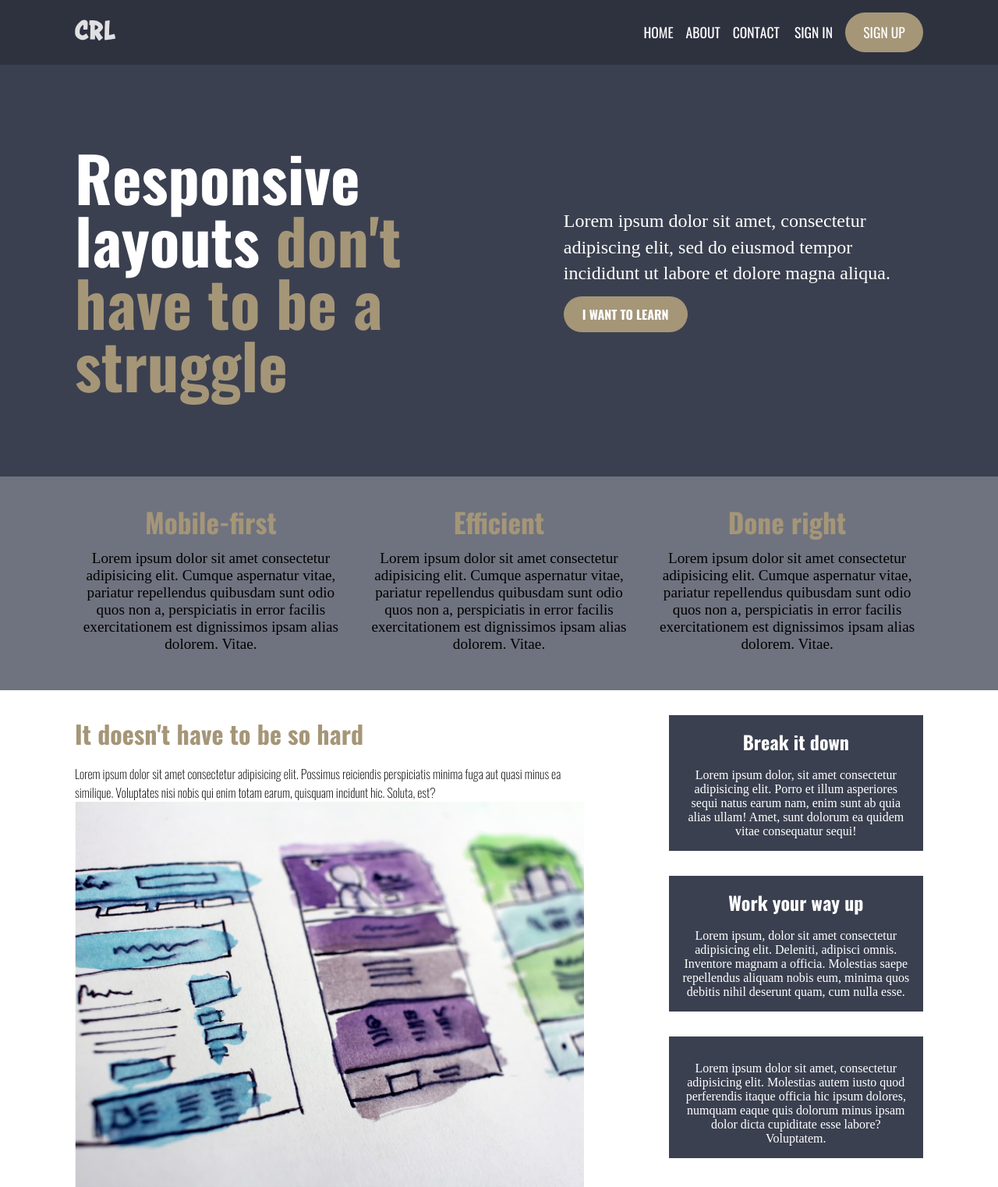
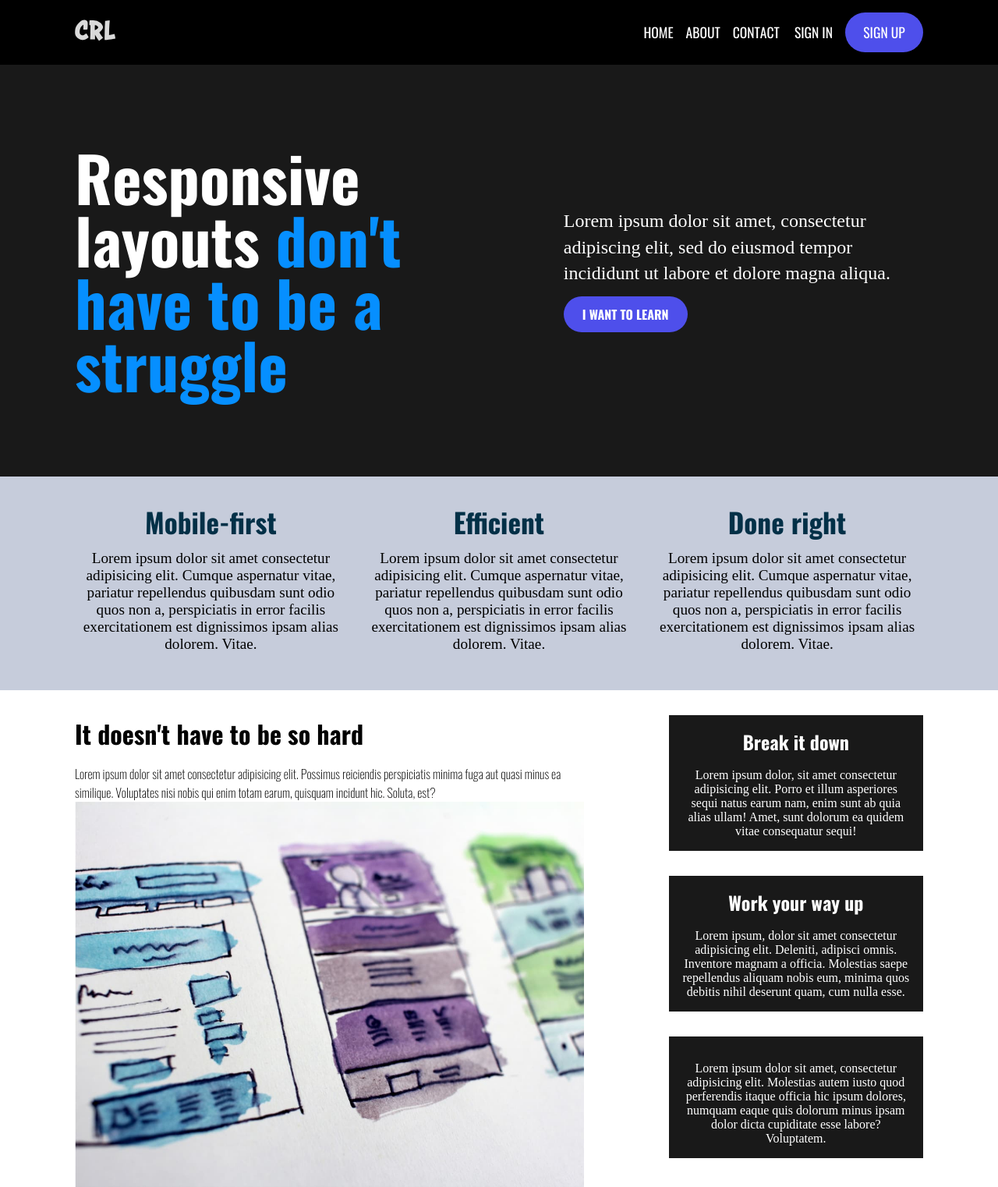
Before and after one commit to Manuelcoder02/responsive-layout-with-navigation-bar, a plain HTML site: page index.html in a window 1280 px wide. Shown: the top 1522 px of the page at 78% size. Drawn offline with Linux system fonts and the light colour scheme; a web font is replaced by a local one.

Commit message:
updated the color palette

```diff
--- a/assets/styles/style.css
+++ b/assets/styles/style.css
@@ -40,7 +40,7 @@ li {
 /* HEADER STYLING */
 
 .header {
-  background-color: #2e323f;
+  background-color: #000;
   color: #6f737f;
   padding: 1em 0;
 }
@@ -81,7 +81,7 @@ li {
   margin-top: 1em;
 }
 .secondary-nav li:nth-child(2) {
-  background-color: #a59678;
+  background-color: #4e4feb;
   width: 100px;
   margin: 0 auto;
   border-radius: 100px;
@@ -103,7 +103,7 @@ li {
 
 .hero {
   padding: 2em 0;
-  background-color: #3b4050;
+  background-color: rgba(0, 0, 0, 0.9);
 }
 .hero-title h1 {
   font-family: "Oswald";
@@ -115,7 +115,7 @@ li {
 }
 
 .color-text {
-  color: #a59678;
+  color: #068fff;
 }
 
 .hero-text p {
@@ -127,7 +127,7 @@ li {
 
 .learn {
   color: #fff;
-  background-color: #a59678;
+  background-color: #4e4feb;
   padding: 0.7em 1.5em;
   border: none;
   border-radius: 100px;
@@ -143,13 +143,13 @@ li {
 /* SECOND PAGE STYLING */
 
 .second-page {
-  background-color: #6f737f;
+  background-color: #c6ccdb;
   padding: 2em 0;
   text-align: center;
 }
 
 .second-page h2 {
-  color: #a59678;
+  color: #023047;
   font-size: 2.2em;
   padding-bottom: 0.3em;
   font-family: "Oswald";
@@ -172,7 +172,7 @@ li {
 .middle-page h2 {
   font-family: "Oswald";
   font-size: 2em;
-  color: #a59678;
+  color: #000;
   padding-bottom: 0.5em;
 }
 .middle-page img {
@@ -184,7 +184,7 @@ li {
 }
 
 .block {
-  background-color: #3b4050;
+  background-color: rgba(0, 0, 0, 0.9);
   padding: 1em;
   color: #fff;
   text-align: center;
@@ -203,7 +203,7 @@ li {
 
 /* FOOTER PAGE STYLING */
 .footer {
-  background-color: #2e323f;
+  background-color: rgba(0, 0, 0, 0.9);
   padding: 2em 0;
 }
 
@@ -225,7 +225,7 @@ li {
 }
 
 .footer h4 {
-  color: #a59678;
+  color: #fff;
   font-size: 1.7em;
   font-family: "Oswald";
 }
@@ -276,7 +276,7 @@ li {
     margin-left: 1.2em;
   }
   .secondary-nav li:nth-child(2) {
-    background-color: #a59678;
+    background-color: #4e4feb;
     width: 100px;
     margin: 0 auto;
     border-radius: 100px;
```
